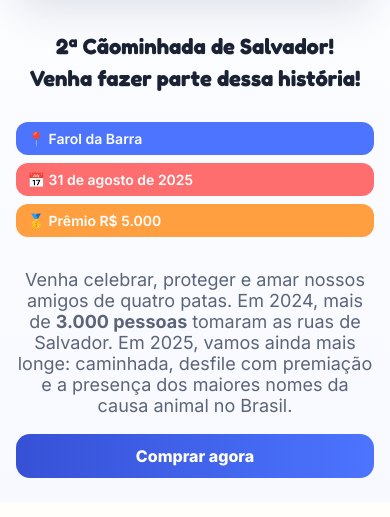
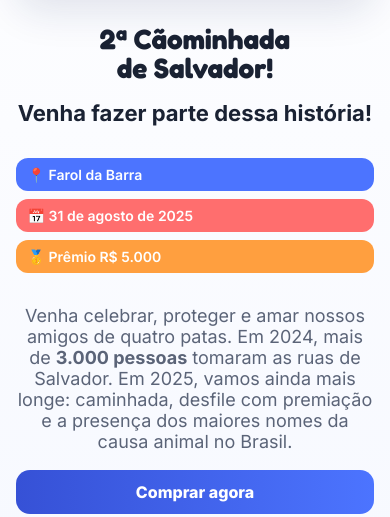
Before and after one commit to BrunoEduardo45/Caominhada, a plain HTML site: page index.html in a window 390 px wide. Shown: the part 350-867 px from the top of the page. Drawn offline with Linux system fonts and the light colour scheme.

Commit message:
ajuste denovo kkk

```diff
--- a/index.html
+++ b/index.html
@@ -59,8 +59,9 @@
             </div>
             <div>
                 <!-- <span class="eyebrow">🐾 Caminhada pet • Brindes • Desfile</span> -->
-                <h1>2ª Cãominhada de Salvador!</h1>
-                <h1 style="font-size: 32px;">Venha fazer parte dessa história!</h1>
+                <h1>2ª Cãominhada</h1>
+                <h1>de Salvador!</h1>
+                <h2 style="font-size: 32px;">Venha fazer parte dessa história!</h2>
                 <div class="labels" style="margin: 32px 0;">
                     <span class="label l-blue">📍 Farol da Barra</span>
                     <span class="label l-pink">📅 31 de agosto de 2025</span>
--- a/public/css/style.css
+++ b/public/css/style.css
@@ -629,9 +629,19 @@ footer .foot {
         grid-template-columns: 1fr
     }
 
+    .hero h1 {
+        margin: 0 ;
+    }
+
     h1 {
+        font-size: 28px !important;
+        padding: 0;
+        margin: 0 ;
+    }
 
+    h2 {
         font-size: 22px !important;
+        padding: 0;
     }
 
     .labels {
```
